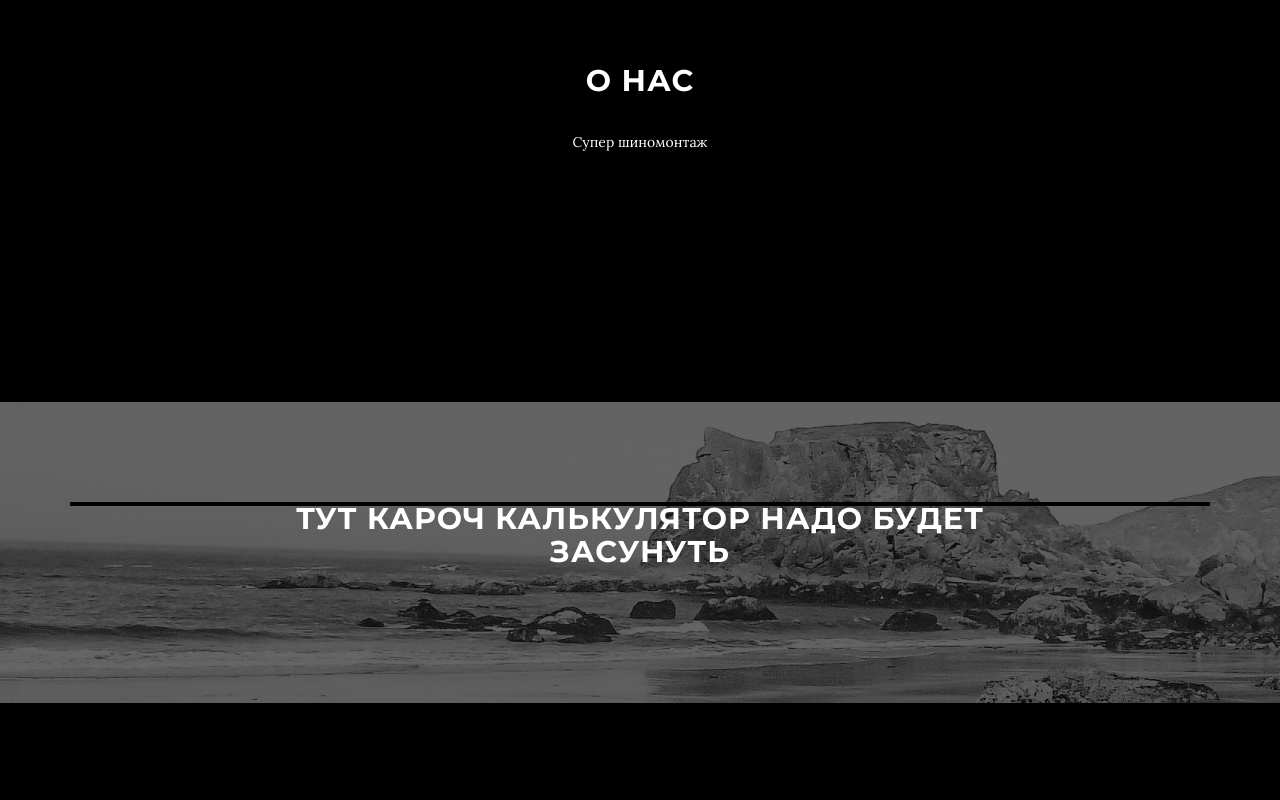
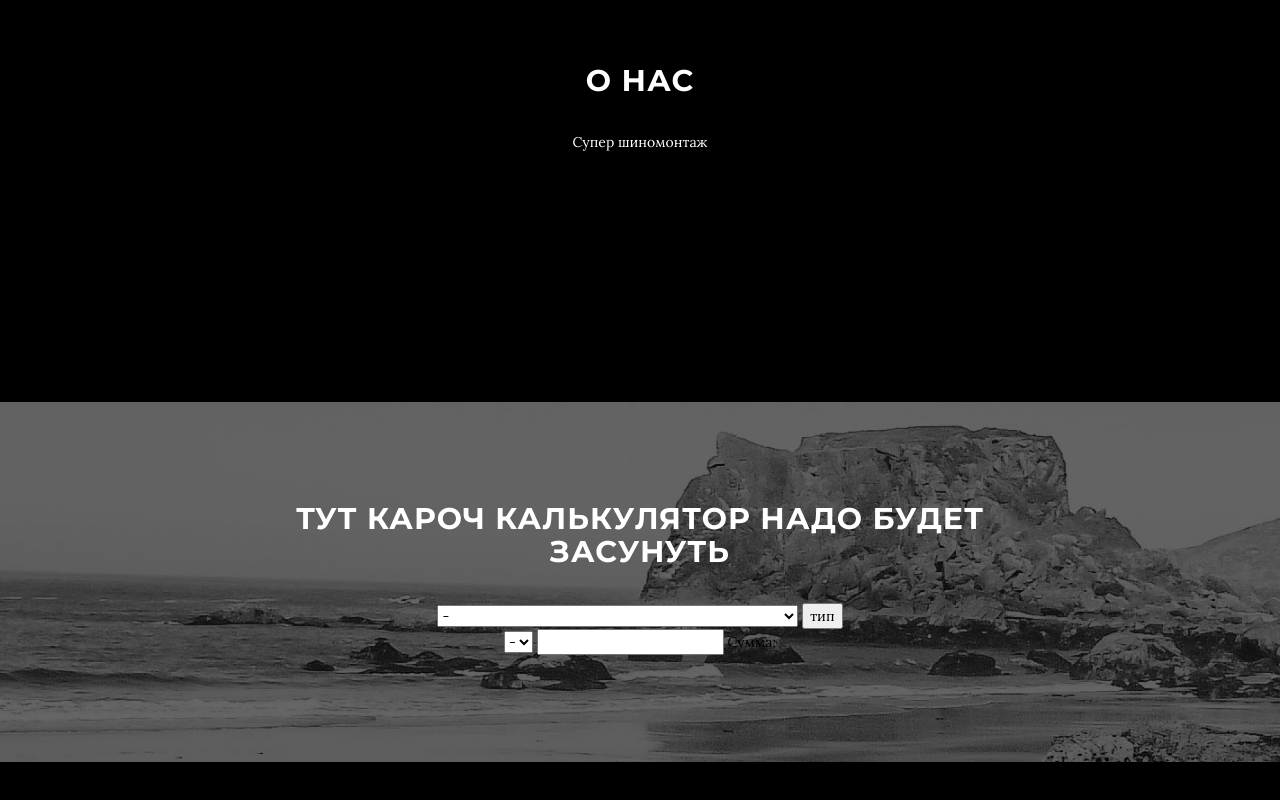
Before and after one commit to gigabotan/shina, a plain HTML site: page index.html in a window 1280 px wide. Shown: the part 986-1786 px from the top of the page. Drawn offline with Linux system fonts and the light colour scheme; some packages are replaced by stand-ins of ours.

Commit message:
calc mod

```diff
--- a/index.html
+++ b/index.html
@@ -28,7 +28,7 @@
         <script src="https://oss.maxcdn.com/libs/html5shiv/3.7.0/html5shiv.js"></script>
         <script src="https://oss.maxcdn.com/libs/respond.js/1.4.2/respond.min.js"></script>
     <![endif]-->
-	<script type="text/javascript" charset="UTF-8" src="./js/calc.js"></script>
+
 </head>
 
 <body id="page-top" data-spy="scroll" data-target=".navbar-fixed-top">
@@ -75,7 +75,7 @@
                 <div class="row">
                     <div class="col-md-8 col-md-offset-2">
                         <h1 class="brand-heading">Шиномонтаж 116</h1>
-                        <p class="intro-text">Супер-пупер шиномонтаж<br>Йоу.</p>
+                        <p class="intro-text">Супер-пупер шиномонтаж<br> Высокое качество услуг за разумные деньги.</p>
                         <a href="#about" class="btn btn-circle page-scroll">
                             <i class="fa fa-angle-double-down animated"></i>
                         </a>
@@ -103,7 +103,7 @@
                     <h2>Тут кароч калькулятор надо будет засунуть</h2>
 
                 </div>
-				<div id="calc" style="border: solid 2px; background-color: peachpuff; color: black">
+				<div id="calc" style="color: black">
 
 				</div>
             </div>
@@ -146,6 +146,9 @@
     <!-- Custom Theme JavaScript -->
     <script src="js/grayscale.js"></script>
 
+    <!-- CALCULATOR -->
+    <script type="text/javascript" charset="UTF-8" src="js/calc.js"></script>
+
 </body>
 
 </html>
--- a/js/calc.js
+++ b/js/calc.js
@@ -1,21 +1,28 @@
 $(document).ready(function() {
     var listUslugi = {
         "1": {"name":"снятие", "cost":"150"},
-        "2": {"name":"балансировка", "cost":"150"},
-        "3": {"name":"установка", "cost":"150"},
-        "4": {"name":"мойка", "cost":"150"},
-        "5": {"name":"сборка", "cost":"150"},
-        "6": {"name":"разборка", "cost":"150"},
-        "7": {"name":"подкачка", "cost":"150"},
-        "8": {"name":"косметический ремонт", "cost":"150"},
-        "9": {"name":"вулканизация", "cost":"150"}
+        "2": {"name":"снятие запасного колеса", "cost":"150"},
+        "3": {"name":"снятие спаренных колес", "cost":"175"},
+        "4": {"name":"установка", "cost":"150"},
+        "5": {"name":"установка запасного колеса", "cost":"150"},
+        "6": {"name":"установка спаренных колес", "cost":"175"},
+        "7": {"name":"сборка", "cost":"200"},
+        "8": {"name":"разборка", "cost":"200"},
+        "9": {"name":"подкачка", "cost":"40"},
+        "10": {"name":"косметический ремонт", "cost":"500"},
+        "12": {"name":"утилизация колеса", "cost":"100"},
+        "13": {"name":"чистка диска", "cost":"100"},
+        "14": {"name":"герметизация бортов", "cost":"100"},
+        "15": {"name":"ремонт камеры (1 повреждение)", "cost":"100"},
+        "16": {"name":"ремонт шины (1 повреждение)", "cost":"300"},
+        "17": {"name":"ремонт бескамерной шины с применением жгута", "cost":"150"},
+        "18": {"name":"установка пластыря холодная", "cost":"300"},
+        "19": {"name":"установка пластыря горячая", "cost":"500"},
+        "20": {"name":"установка грибка", "cost":"200"},
+        "21": {"name":"установка ножки гриба", "cost":"200"},
+        "22": {"name":"горячая вулканизация камеры", "cost":"150"}
     };
-    var listTypes = {
-        "light":{"min":"1", "max":"7"},
-        "average":{"min":"5", "max":"12"},
-        "big":{"min":"7", "max":"14"},
-        "traktor":{"min":"8", "max":"14"}
-    };
+
 
     var listDiametr = {
         "1":{"rad":"12","val":"12"},
@@ -39,14 +46,6 @@ $(document).ready(function() {
         $("#calc").append('<div id ="calc' + ccount+'">' +
         '\n<select id="usl" name="uslugi" onchange="calc()"></select>' +
         '\n<input class="types" id="type" type="button" value="тип" onchange="calc()" data-toggle="modal" data-target=".types_wind">' +
-        '\n<div class="modal fade types_wind" aria-hidden="true" tabindex="-1" role="dialog" aria-labelledby="mySmallModalLabel" style="border: solid 3px;">' +
-            '\n<div class="modal-dialog modal-sm">' +
-                '\n<input class="choose" id="light" type="button" value="light">' +
-                '\n<input class="choose" id="not_l" type="button" value="average">' +
-                '\n<br>' +
-                '\n<input class="choose" id="vbig" type="button" value="big">' +
-                '\n<input class="choose" id="trakt" type="button" value="traktor">' +
-            '\n</div>' +
         '\n</div>' +
         '\n<select id = "rad" name="diametr" onchange="calc()"></select>' +
         '\n<input type="number" name="kol" onchange="calc()">' +
```
